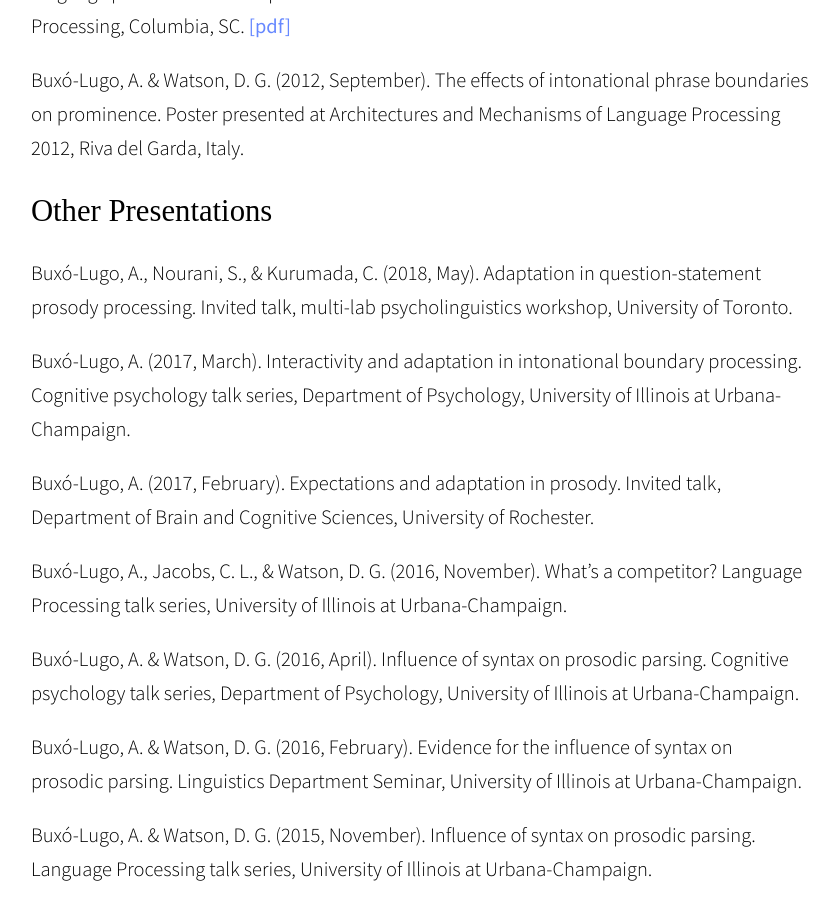
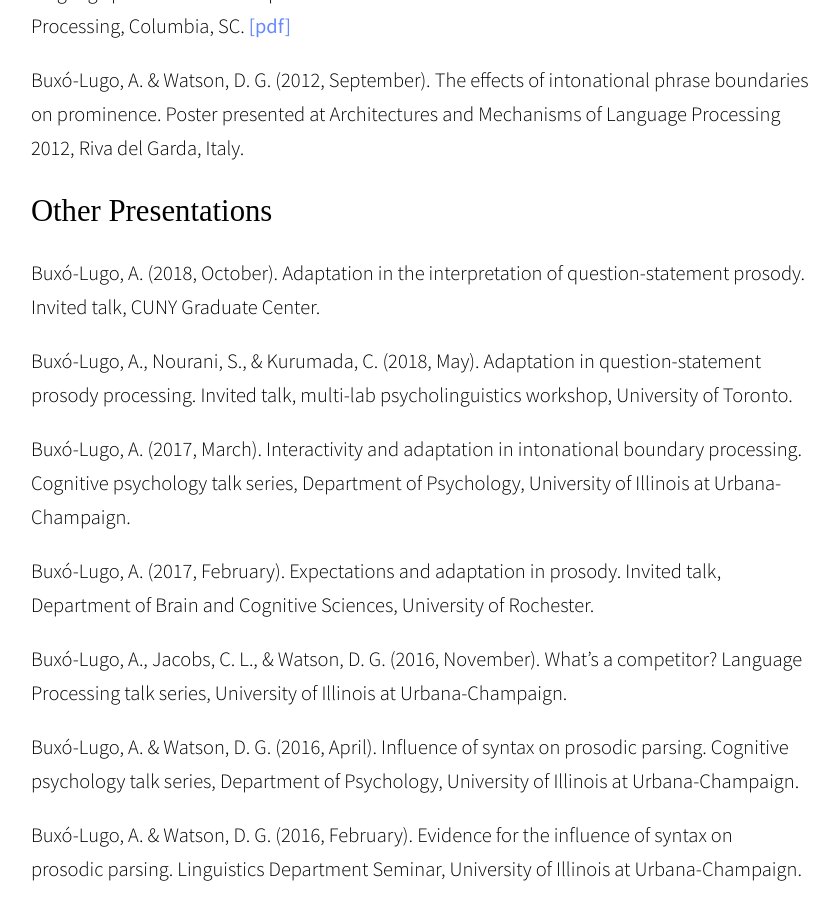
Before and after one commit to abuxolugo/abuxolugo.github.io, a Jekyll site: the page built from publications.md, in a window 1280 px wide and 900 px high, scrolled down 1898 px. Shown: the whole window, without its empty margins (220-1059 px from the left). Built offline with Jekyll 4.4.1, drawn with Linux system fonts in a browser that asks for light colours; some web fonts are replaced.

Commit message:
Update publications.md

```diff
--- a/publications.md
+++ b/publications.md
@@ -38,6 +38,8 @@ Buxó-Lugo, A. & Watson, D. G. (2012, September). The effects of intonational ph
 
 ## Other Presentations
 
+Buxó-Lugo, A. (2018, October). Adaptation in the interpretation of question-statement prosody. Invited talk, CUNY Graduate Center.
+
 Buxó-Lugo, A., Nourani, S., & Kurumada, C. (2018, May). Adaptation in question-statement prosody processing. Invited talk, multi-lab psycholinguistics workshop, University of Toronto.
 
 Buxó-Lugo, A. (2017, March). Interactivity and adaptation in intonational boundary processing. Cognitive psychology talk series, Department of Psychology, University of Illinois at Urbana-Champaign.
```
